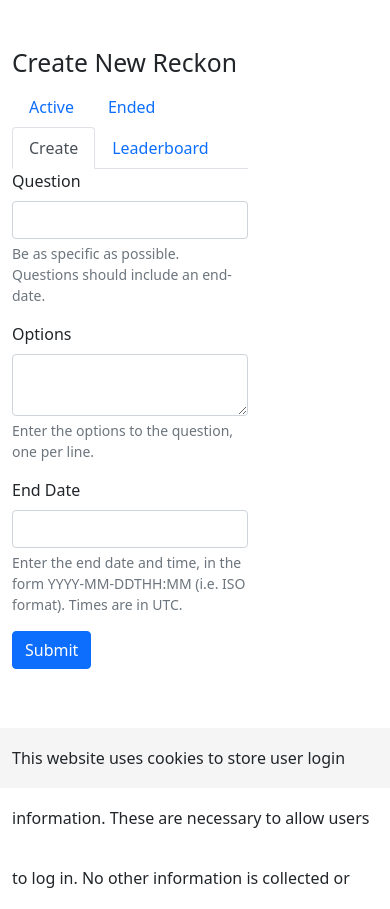
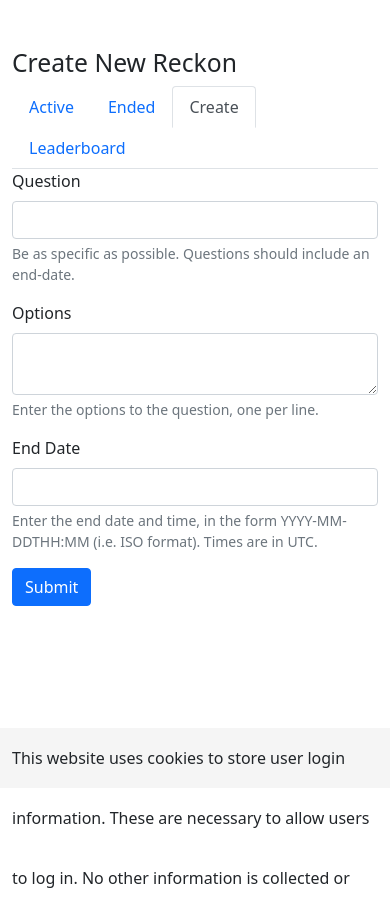
Before and after one commit to tangohead/reckoner, a Flask app: page /reckons/create in a window 390 px wide. Shown: the part 56-965 px from the top of the page. Run offline with Flask 2, Linux system fonts and the light colour scheme; the visitor is signed in with stand-in values (Sample User, id 1); some libraries are stand-ins or nearby versions.

Commit message:
Making the reckon pages responsive

```diff
--- a/reckoner/templates/base.html
+++ b/reckoner/templates/base.html
@@ -48,15 +48,19 @@
     </header>
     <main>
         <div class="container">
-            <div class="row mt-5 justify-content-md-center">
+            <div class="row mt-5 justify-content-center">
 
                 {% block pagetemplate %} {% endblock %}
             </div>
         </div>
     </main>
     <footer class="footer mt-auto">
-        <div class="container">
-            This website uses cookies to store user login information. These are necessary to allow users to log in. No other information is collected or stored.
+        <div class="container-fluid">
+            <div class="row">
+                <div class="col-sm-12">
+                    This website uses cookies to store user login information. These are necessary to allow users to log in. No other information is collected or stored.
+                </div>
+            </div>
         </div>
     </footer>
 </body>
--- a/reckoner/templates/reckon_base.html
+++ b/reckoner/templates/reckon_base.html
@@ -2,7 +2,7 @@
 
 
 {% block pagetemplate %}
-<div class="col-8">
+<div class="col-xs-10 col-sm-10 col-md-8 col-lg-6">
     {% block header %}{% endblock %}
 
     {% block content %}{% endblock %}
```
